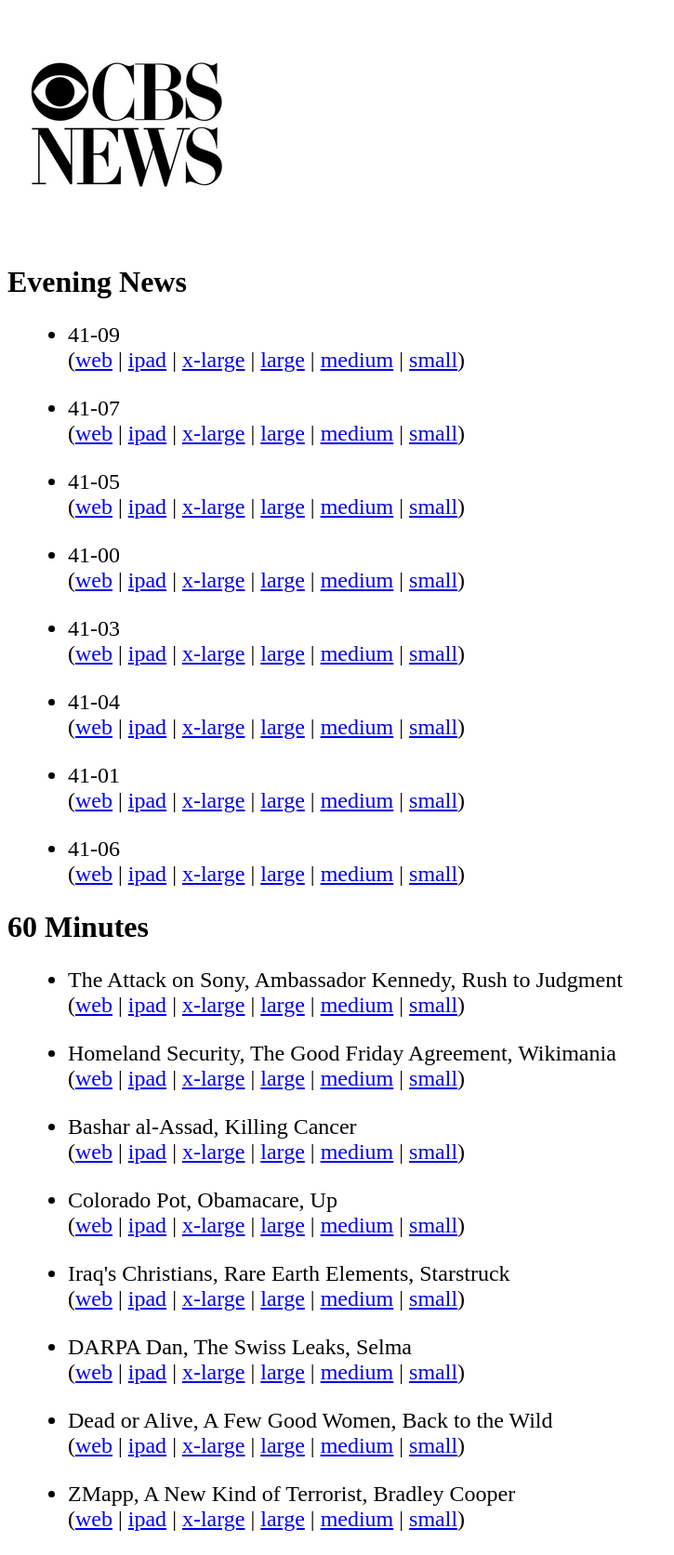
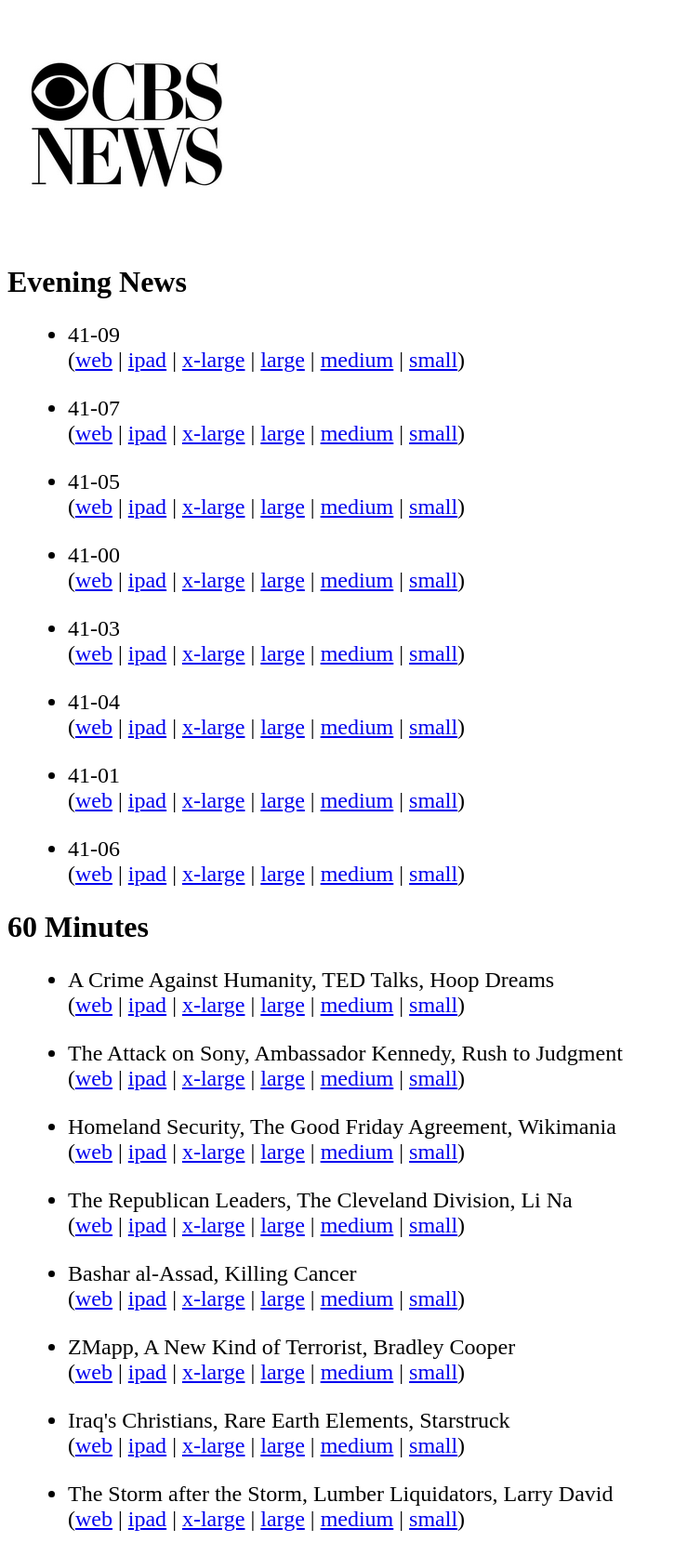
Before and after one commit to jkutner/cbsfeed, a Jekyll site: the page built from index.html, in a window 1280 px wide. Shown: the whole page at 93% size, without its empty margins (0-725 px from the left). Built offline with Jekyll 4.4.1, drawn with Linux system fonts in a browser that asks for light colours; nearby versions of some CDN libraries; some of the changed lines change nothing that is shown.

Commit message:
Updating with latest episdoes

```diff
--- a/_data/sixtymin.yml
+++ b/_data/sixtymin.yml
@@ -1,4 +1,13 @@
 ---
+- title: A Crime Against Humanity, TED Talks, Hoop Dreams
+  links:
+    orig: /videos/a-crime-against-humanity-ted-talks-hoop-dreams/
+    ipad: ipad-streaming.cbsnews.com/media/mpx/2015/04/19/430507075750/60_FULL_041915_379358_500/60_FULL_041915_379358_500.m3u8
+    mp4_240: media\/2015\/04\/19\/430507075750\/60_FULL_041915_379339_240.mp4
+    mp4_740: media\/2015\/04\/19\/430507075750\/60_FULL_041915_379339_740.mp4
+    mp4_796: media\/2015\/04\/19\/430507075750\/60_FULL_041915_379339_796.mp4
+    mp4_1296: media\/2015\/04\/19\/430507075750\/60_FULL_041915_379339_1296.mp4
+  date: A Crime Against Humanity, TED Talks, Hoop Dreams
 - title: The Attack on Sony, Ambassador Kennedy, Rush to Judgment
   links:
     orig: /videos/the-attack-on-sony-ambassador-kennedy-rush-to-judgment/
@@ -17,6 +26,15 @@
     mp4_796: media\/2015\/02\/23\/402701891941\/60_FULL_022215_V2_348988_796.mp4
     mp4_1296: media\/2015\/02\/23\/402701891941\/60_FULL_022215_V2_348988_1296.mp4
   date: Homeland Security, The Good Friday Agreement, Wikimania
+- title: The Republican Leaders, The Cleveland Division, Li Na
+  links:
+    orig: /videos/the-republican-leaders-the-cleveland-division-li-na/
+    ipad: ipad-streaming.cbsnews.com/media/mpx/2015/01/26/388990019823/60_FULL_12515_336300_500/60_FULL_12515_336300_500.m3u8
+    mp4_240: media\/2015\/01\/26\/388990019823\/60_FULL_12515_336293_240.mp4
+    mp4_740: media\/2015\/01\/26\/388990019823\/60_FULL_12515_336293_740.mp4
+    mp4_796: media\/2015\/01\/26\/388990019823\/60_FULL_12515_336293_796.mp4
+    mp4_1296: media\/2015\/01\/26\/388990019823\/60_FULL_12515_336293_1296.mp4
+  date: The Republican Leaders, The Cleveland Division, Li Na
 - title: Bashar al-Assad, Killing Cancer
   links:
     orig: /videos/bashar-al-assad-killing-cancer/
@@ -26,15 +44,15 @@
     mp4_796: media\/2015\/03\/29\/419842627903\/60_0329_Full_367006_796.mp4
     mp4_1296: media\/2015\/03\/29\/419842627903\/60_0329_Full_367006_1296.mp4
   date: Bashar al-Assad, Killing Cancer
-- title: Colorado Pot, Obamacare, Up
+- title: ZMapp, A New Kind of Terrorist, Bradley Cooper
   links:
-    orig: /videos/colorado-pot-obamacare-up/
-    ipad: ipad-streaming.cbsnews.com/media/mpx/2015/01/11/382843459550/60_FULL_011015_329778_500/60_FULL_011015_329778_500.m3u8
-    mp4_240: media\/2015\/01\/11\/382843459550\/60_FULL_011015_329632_240.mp4
-    mp4_740: media\/2015\/01\/11\/382843459550\/60_FULL_011015_329632_740.mp4
-    mp4_796: media\/2015\/01\/11\/382843459550\/60_FULL_011015_329632_796.mp4
-    mp4_1296: media\/2015\/01\/11\/382843459550\/60_FULL_011015_329632_1296.mp4
-  date: Colorado Pot, Obamacare, Up
+    orig: /videos/zmapp-a-new-kind-of-terrorist-bradley-cooper/
+    ipad: ipad-streaming.cbsnews.com/media/mpx/2015/02/15/399370307839/60_Full_021515_345550_500/60_Full_021515_345550_500.m3u8
+    mp4_240: media\/2015\/02\/15\/399370307839\/60_Full_021515_345538_240.mp4
+    mp4_740: media\/2015\/02\/15\/399370307839\/60_Full_021515_345538_740.mp4
+    mp4_796: media\/2015\/02\/15\/399370307839\/60_Full_021515_345538_796.mp4
+    mp4_1296: media\/2015\/02\/15\/399370307839\/60_Full_021515_345538_1296.mp4
+  date: ZMapp, A New Kind of Terrorist, Bradley Cooper
 - title: Iraq's Christians, Rare Earth Elements, Starstruck
   links:
     orig: /videos/iraqs-christians-rare-earth-elements-starstruck/
@@ -44,30 +62,12 @@
     mp4_796: media\/2015\/03\/22\/416497219642\/60_Full_032215_362916_796.mp4
     mp4_1296: media\/2015\/03\/22\/416497219642\/60_Full_032215_362916_1296.mp4
   date: Iraq's Christians, Rare Earth Elements, Starstruck
-- title: DARPA Dan, The Swiss Leaks, Selma
+- title: The Storm after the Storm, Lumber Liquidators, Larry David
   links:
-    orig: /videos/darpa-dan-the-swiss-leaks-selma/
-    ipad: ipad-streaming.cbsnews.com/media/mpx/2015/02/08/395822659644/60_FULL_2815_342198_500/60_FULL_2815_342198_500.m3u8
-    mp4_240: media\/2015\/02\/08\/395822659644\/60_FULL_2815_342054_240.mp4
-    mp4_740: media\/2015\/02\/08\/395822659644\/60_FULL_2815_342054_740.mp4
-    mp4_796: media\/2015\/02\/08\/395822659644\/60_FULL_2815_342054_796.mp4
-    mp4_1296: media\/2015\/02\/08\/395822659644\/60_FULL_2815_342054_1296.mp4
-  date: DARPA Dan, The Swiss Leaks, Selma
-- title: Dead or Alive, A Few Good Women, Back to the Wild
-  links:
-    orig: /videos/dead-or-alive-a-few-good-women-back-to-the-wild/
+    orig: /videos/the-storm-after-the-storm-lumber-liquidators-larry-david/
     ipad: ipad-streaming.cbsnews.com/media/mpx/2015/02/23/402701891941/60_FULL_022215_V2_348998_500/60_FULL_022215_V2_348998_500.m3u8
     mp4_240: media\/2015\/02\/23\/402701891941\/60_FULL_022215_V2_348988_240.mp4
     mp4_740: media\/2015\/02\/23\/402701891941\/60_FULL_022215_V2_348988_740.mp4
     mp4_796: media\/2015\/02\/23\/402701891941\/60_FULL_022215_V2_348988_796.mp4
     mp4_1296: media\/2015\/02\/23\/402701891941\/60_FULL_022215_V2_348988_1296.mp4
-  date: Dead or Alive, A Few Good Women, Back to the Wild
-- title: ZMapp, A New Kind of Terrorist, Bradley Cooper
-  links:
-    orig: /videos/zmapp-a-new-kind-of-terrorist-bradley-cooper/
-    ipad: ipad-streaming.cbsnews.com/media/mpx/2015/02/15/399370307839/60_Full_021515_345550_500/60_Full_021515_345550_500.m3u8
-    mp4_240: media\/2015\/02\/15\/399370307839\/60_Full_021515_345538_240.mp4
-    mp4_740: media\/2015\/02\/15\/399370307839\/60_Full_021515_345538_740.mp4
-    mp4_796: media\/2015\/02\/15\/399370307839\/60_Full_021515_345538_796.mp4
-    mp4_1296: media\/2015\/02\/15\/399370307839\/60_Full_021515_345538_1296.mp4
-  date: ZMapp, A New Kind of Terrorist, Bradley Cooper
+  date: The Storm after the Storm, Lumber Liquidators, Larry David
```
